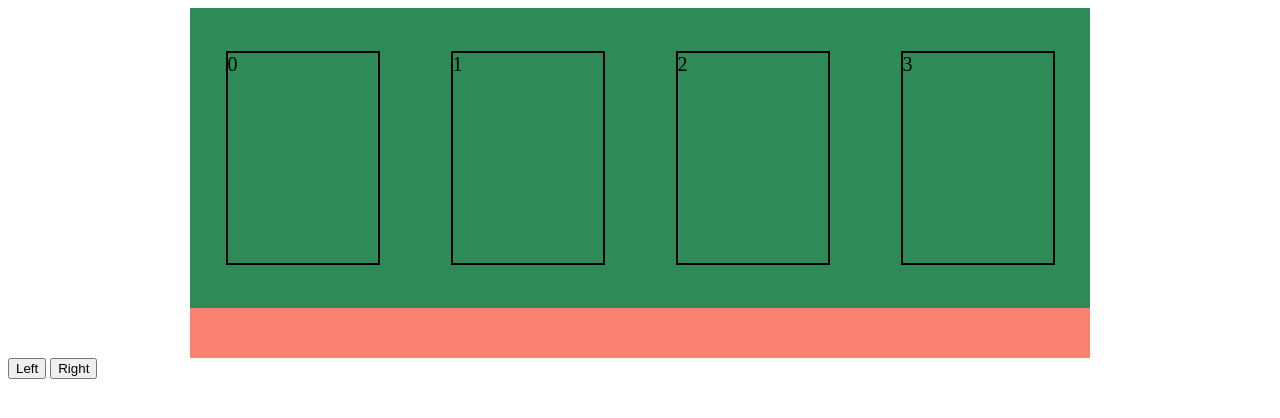
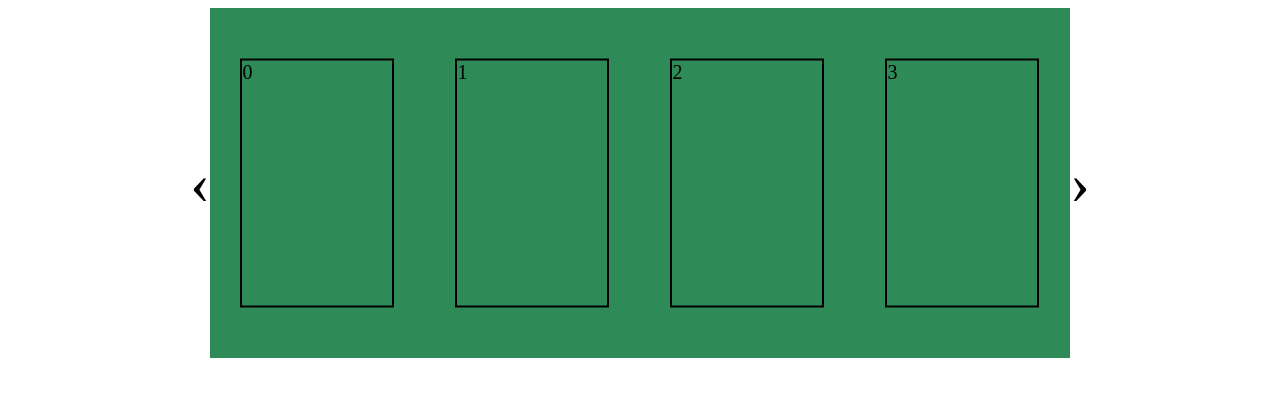
Before and after one commit to monu32/Blaze-Carousel, a plain HTML site: page blaze-carousel.html in a window 1280 px wide. Drawn offline with Linux system fonts and the light colour scheme.

Commit message:
Update Left and Right Arrow

```diff
--- a/blaze-carousel.css
+++ b/blaze-carousel.css
@@ -1,20 +1,21 @@
-.outer
+.blaze-outer-container
 {
+    display: flex;
     width : 900px;
     height: 350px;
-    background-color:salmon;
+    background-color:inherit;
     margin-right: auto;
     margin-left:auto;
 }
 
-.blaze-outer-container
+.blaze-container
 {
     display: flex;
     font-size:0px;
     width:100%;
     margin-right:auto;
     margin-left:auto;
-    height:300px;
+    height:inherit;
     overflow-x:hidden;
     background-color:seagreen;
 }
@@ -29,18 +30,9 @@
     transition: right 1s;
 }
 
-
 .item
 {
-    /* display: inline-block;
-    position: relative; */
     min-width:150px;
-    /* height:70%;
-    top:50%;
-    margin-right:2%;
-    margin-left:2%;
-    transform: translateY(-50%);
-    font-size:20px; */
     border:2px solid black;
 }
 
@@ -58,12 +50,11 @@
     border:2px solid black;
 }
 
-.blaze-item-active
-{
-    display: inline-block;
+#blaze-left-btn,#blaze-right-btn{
+    position: relative;
+    top: 50%;
+    transform: translateY(-50%);
+    font-size: 60px;
+    height: max-content;
+    cursor: pointer;
 }
-
-.blaze-item-inactive
-{
-    display: none;
-}
--- a/blaze-carousel.html
+++ b/blaze-carousel.html
@@ -11,8 +11,9 @@
 </head>
 <body>
     <div>
-        <div class="outer">
-            <div class="blaze-outer-container">
+        <div class="blaze-outer-container">
+            <span id="blaze-left-btn">&#8249;</span>
+            <div class="blaze-container">
                     <div class="item">0</div>
                     <div class="item">1</div>
                     <div class="item">2</div>
@@ -28,9 +29,8 @@
                     <div class="item">12</div>
                     <div class="item">13</div>
             </div>
+            <span id="blaze-right-btn">&#8250;</span>
         </div>
-        <button id="blaze-left-btn">Left</button>
-        <button id="blaze-right-btn">Right</button>
         <script type="text/javascript" src="./blaze-carousel.js"></script>
     </div>
 </body>
--- a/blaze-carousel.js
+++ b/blaze-carousel.js
@@ -29,7 +29,7 @@
 
     function itemsPerSlide()
     {
-        const items = getHtmlTags('blaze-outer-container')
+        const items = getHtmlTags('blaze-container')
         const outerContainerWidth = items[0].offsetWidth
         const item = items[0].children[0]
         const itemWidth = item.offsetWidth
@@ -37,7 +37,7 @@
     }
 
     const n = itemsPerSlide();
-    const outerContainer = getHtmlTags("blaze-outer-container")[0]
+    const outerContainer = getHtmlTags("blaze-container")[0]
     const items = outerContainer.children
     const numberOfInnerContainers = items.length % n ? parseInt(items.length/n + 1)  : items.length / n
     applyBlazeClasses()
```
